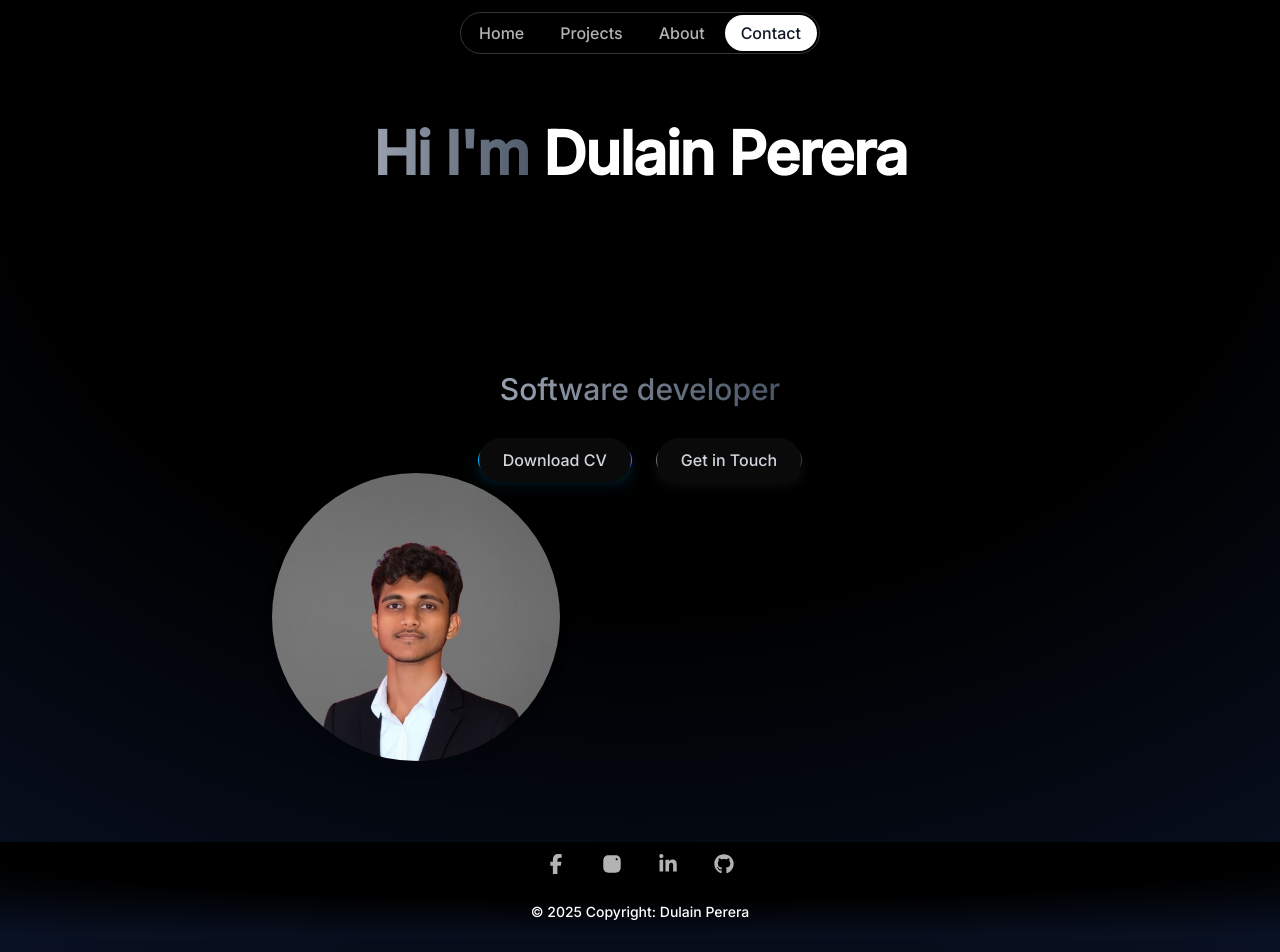
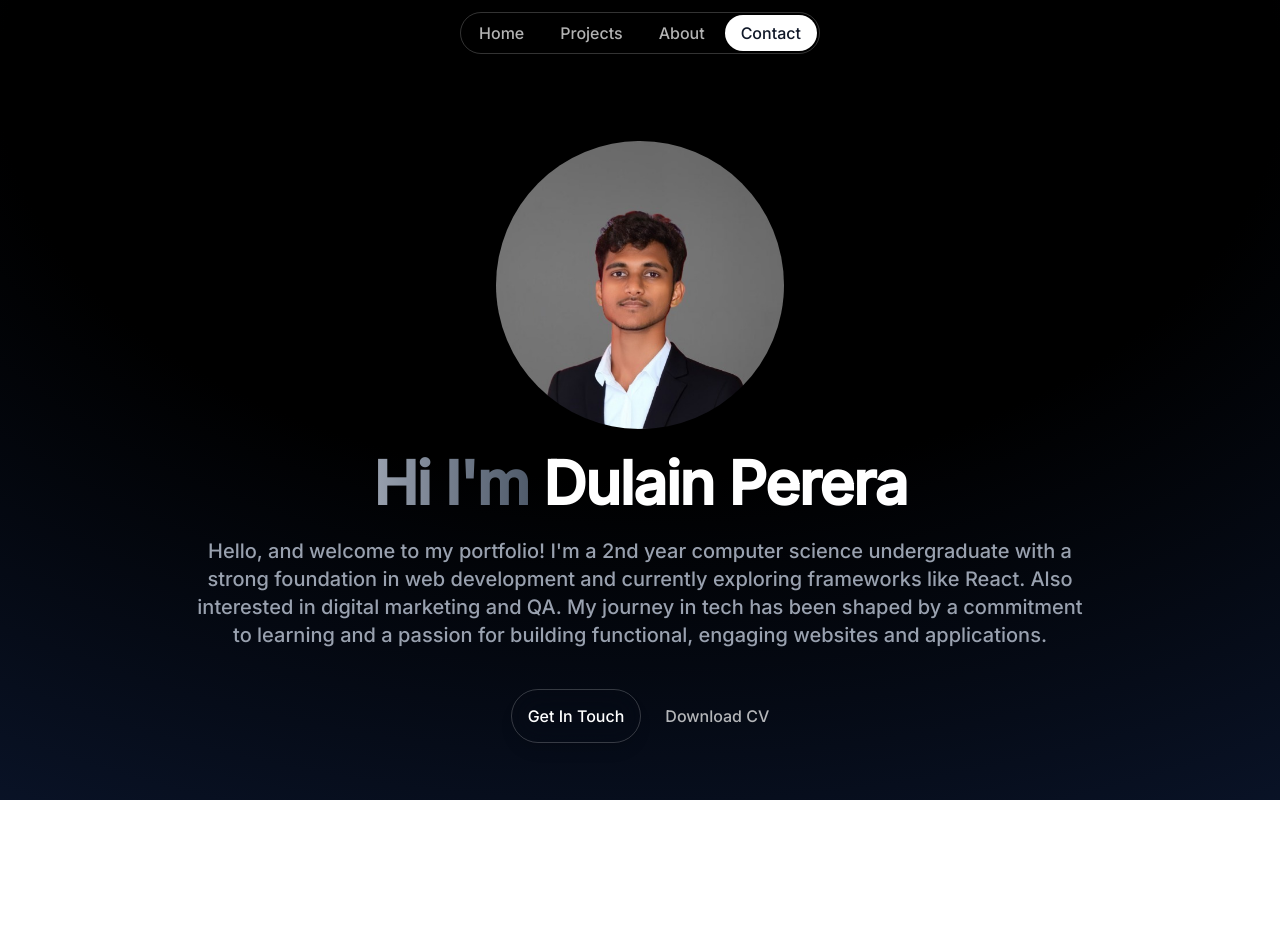
Before and after one commit to dulainperera/dulainperera.github.io, a React (Vite) app: page / in a window 1280 px wide. Shown: the top 952 px of the page. Built offline with nearby package versions, Linux system fonts and the light colour scheme; a web font is replaced by a local one.

Commit message:
changed component buttons and new classes

```diff
--- a/src/App.jsx
+++ b/src/App.jsx
@@ -9,7 +9,7 @@ const App = () => {
     <div className="min-h-screen w-full relative overflow-x-hidden text-white antialiased">
       {/* Background */}
       <div
-        className="absolute inset-0 -z-10"
+        className="fixed inset-0 -z-10"
         style={{
           background: "radial-gradient(125% 125% at 50% 10%, #000000 40%, #0d1a36 100%)",
         }}
--- a/src/components/Footer.jsx
+++ b/src/components/Footer.jsx
@@ -3,11 +3,7 @@
 const Footer = () => {
 
   return (
-    <div className="mb-16 inset-0 -z-10"
-  style={{
-    background:
-      "radial-gradient(125% 125% at 50% 10%, #000000 40%, #0d1a36 100%)",
-  }}>
+    <div className="mb-16 inset-0 -z-10">
 
       <div className="absolute "></div>
       {/* social Icons */}
@@ -18,7 +14,7 @@ const Footer = () => {
           aria-label="Facebook"
           target="_blank"
           rel="noopener noreferrer"
-          className="rounded-full bg-transparent p-4 sm:p-3 text-surface transition duration-150 ease-in-out text-white/70 hover:text-neutral-300"
+          className="rounded-full bg-transparent p-4 sm:p-3 text-surface link-style"
         >
           <span className="[&>svg]:h-6 [&>svg]:w-6 sm:[&>svg]:h-5 sm:[&>svg]:w-5">
             <svg xmlns="http://www.w3.org/2000/svg" fill="currentColor" viewBox="0 0 320 512">
@@ -33,7 +29,7 @@ const Footer = () => {
           aria-label="Instagram"
           target="_blank"
           rel="noopener noreferrer"
-          className="rounded-full bg-transparent p-4 sm:p-3 text-surface transition duration-150 ease-in-out text-white/70  hover:text-neutral-300"
+          className="rounded-full bg-transparent p-4 sm:p-3 transition duration-150 ease-in-out link-style"
         >
           <span className="[&>svg]:h-6 [&>svg]:w-6 sm:[&>svg]:h-5 sm:[&>svg]:w-5">
             <svg xmlns="http://www.w3.org/2000/svg" fill="currentColor" viewBox="0 0 448 512">
@@ -48,7 +44,7 @@ const Footer = () => {
           aria-label="LinkedIn"
           target="_blank"
           rel="noopener noreferrer"
-          className="rounded-full bg-transparent p-4 sm:p-3 text-surface text-white/70 transition duration-150 ease-in-out hover:text-neutral-300"
+          className="rounded-full bg-transparent p-4 sm:p-3 text-surface link-style"
         >
           <span className="[&>svg]:h-6 [&>svg]:w-6 sm:[&>svg]:h-5 sm:[&>svg]:w-5">
             <svg xmlns="http://www.w3.org/2000/svg" fill="currentColor" viewBox="0 0 448 512">
@@ -63,7 +59,7 @@ const Footer = () => {
           aria-label="GitHub"
           target="_blank"
           rel="noopener noreferrer"
-          className="rounded-full bg-transparent p-4 sm:p-3 text-surface text-white/70 transition duration-150 ease-in-out hover:text-neutral-300"
+          className="rounded-full bg-transparent p-4 sm:p-3 text-surface link-style"
         >
           <span className="[&>svg]:h-6 [&>svg]:w-6 sm:[&>svg]:h-5 sm:[&>svg]:w-5">
             <svg xmlns="http://www.w3.org/2000/svg" fill="currentColor" viewBox="0 0 496 512">
@@ -74,7 +70,7 @@ const Footer = () => {
       </div>
 
       {/* Footer */}
-      <div className="w-full p-4 text-center text-sm ">
+      <div className="w-full p-4 text-center text-sm text-white/70 ">
         © 2025 Copyright: Dulain Perera
       </div>
     </div>
--- a/src/components/Gradient.jsx
+++ /dev/null
@@ -1,9 +0,0 @@
-import React from 'react';
-
-const Gradient = () => {
-    return (
-        <div className="hidden sm:block w-[480px] h-[480px] md:w-[600px] md:h-[600px] lg:w-[700px] lg:h-[700px] xl:w-[750px] xl:h-[750px] rounded-full bg-sky-800/30 absolute -top-[15%] -right-[15%] z-[-1] blur-3xl md:blur-[80px] lg:blur-[90px] xl:blur-[150px]" />
-    );
-}
-
-export default Gradient;
--- a/src/components/Intro.jsx
+++ b/src/components/Intro.jsx
@@ -1,4 +1,5 @@
 import profilePic from '../assets/profile-pic.jpg';
+//import downloadIcon from '../assets/download-icon.svg';
 
 const Intro = () => {
   return (
@@ -8,64 +9,49 @@ const Intro = () => {
         {/* Text Section */}
         <div className="space-y-6">
 
+          <div className="w-full flex justify-center items-center">
+            <img
+              src={profilePic}
+              alt="Dulain Perera"
+              className="rounded-full shadow-lg w-40 h-40 sm:w-60 sm:h-60 md:w-72 md:h-72 object-cover"
+            />
+          </div>
+
           <h1 className="text-4xl md:text-6xl font-bold tracking-tight">
             <span className="bg-gradient-to-r from-gray-400 to-gray-600 bg-clip-text text-transparent">Hi I'm </span>
             <span>Dulain Perera</span>
 
           </h1>
 
-          <p className="text-lg md:text-xl text-muted-foreground max-w-2xl mx-auto opacity-0 animate-fade-in-delay-4">Hello, and welcome to my portfolio! I'm a 2nd year computer science undergraduate with a strong foundation in web development and currently exploring frameworks like React. My journey in tech has been shaped by a commitment to learning and a passion for building functional, engaging websites and applications.</p>
-
-
-
-          <span
-            className="text-2xl sm:text-3xl font-medium bg-gradient-to-r from-gray-400 to-gray-600 bg-clip-text text-transparent"
-          >
-            Software developer
-          </span>
-
-          <p
-            className="text-base sm:text-lg text-gray-400 leading-relaxed font-light"
-          >
-
-          </p>
+          <p className="text-lg md:text-xl text-gray-400">Hello, and welcome to my portfolio! I'm a 2nd year computer science undergraduate with a strong foundation in web development and currently exploring frameworks like React. Also interested in digital marketing and QA. My journey in tech has been shaped by a commitment to learning and a passion for building functional, engaging websites and applications.</p>
 
           <div
             className="flex flex-col sm:flex-row items-center justify-center gap-4 sm:gap-6 pt-4"
           >
             {/* Download CV */}
             <a
-              href="/Dulain_Perera_CV.pdf"
-              download
-              className="group relative inline-block rounded-full p-[1px] bg-gradient-to-r from-sky-400 via-blue-500 to-indigo-500 shadow-lg shadow-sky-500/25 hover:shadow-sky-500/50 transition-all duration-300 ease-in-out"
+              href="mailto:dulainp337@gmail.com"
+              target="_blank"
+              rel="noopener noreferrer"
+              className="p-4 rounded-full text-body border border-white/20
+               backdrop-blur-lg shadow-lg font-medium leading-5 rounded-base  px-4 focus:outline-none"
             >
-              <span className="px-6 py-3 text-sm sm:text-base text-gray-300 bg-neutral-950 rounded-full group-hover:text-white group-hover:bg-neutral-900 transition-all duration-300 ease-in-out">
-                Download CV
-              </span>
+              Get In Touch
             </a>
 
             {/* Get in Touch */}
             <a
-              href="mailto:dulainp337@gmail.com"
-              target="_blank"
-              rel="noopener noreferrer"
-              className="group relative inline-block rounded-full p-[1px] bg-gradient-to-r from-zinc-500 via-gray-600 to-zinc-700 shadow-lg shadow-zinc-500/25 hover:shadow-zinc-400/50 transition-all duration-300 ease-in-out"
+              href="/Dulain_Perera_CV.pdf"
+              download
+              className=" link-style"
             >
-              <span className="px-6 py-3 text-sm sm:text-base text-gray-300 bg-neutral-950 rounded-full group-hover:text-zinc-100 group-hover:bg-neutral-900 transition-all duration-300 ease-in-out">
-                Get in Touch
-              </span>
+              Download CV
             </a>
           </div>
         </div>
 
-        {/* Image Section */}
-        <div className="w-full lg:w-1/2 flex justify-center items-center">
-          <img
-            src={profilePic}
-            alt="Dulain Perera"
-            className="rounded-full shadow-lg w-40 h-40 sm:w-60 sm:h-60 md:w-72 md:h-72 object-cover"
-          />
-        </div>
+
+
       </div>
     </div>
   );
--- a/src/components/ProjectCard.jsx
+++ b/src/components/ProjectCard.jsx
@@ -3,7 +3,7 @@ import PROJECTS from '../data/constants';
 
 const ProjectCard = ({ project }) => {
   return (
-    <div className="absolute top-0 z-[-2] h-screen w-screen bg-neutral-950 bg-[radial-gradient(ellipse_80%_80%_at_50%_-20%,rgba(120,119,198,0.3),rgba(255,255,255,0))]">
+    <div className="absolute top-0 z-[-2] h-screen w-screen bg-neutral-950 border-1 ">
       <a
         href={project.github}
         target="_blank"
--- a/src/index.css
+++ b/src/index.css
@@ -19,5 +19,12 @@ body {
 }
 
 .nav-item{
-  @apply px-4 py-1.5 rounded-full text-white/70 text-base transition duration-150 ease-in-out hover:text-neutral-300;
+  @apply px-4 py-1.5 rounded-full text-white/70 text-base transition duration-150 ease-in-out hover:text-neutral-100;
 }
+
+
+@layer components {
+  .link-style {
+    @apply text-white/70 transition duration-150 ease-in-out hover:text-neutral-100;
+  }
+}
```
Also changed, not shown: src/assets/download-icon.svg (added).
